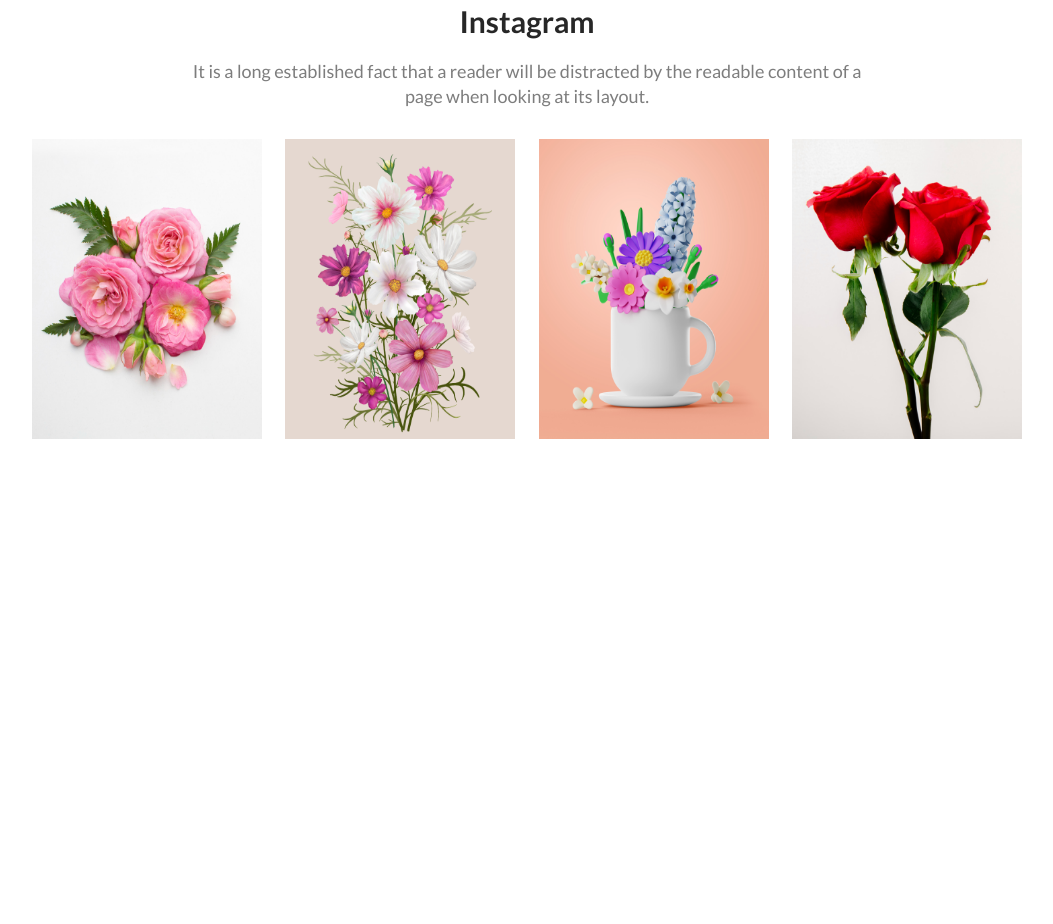
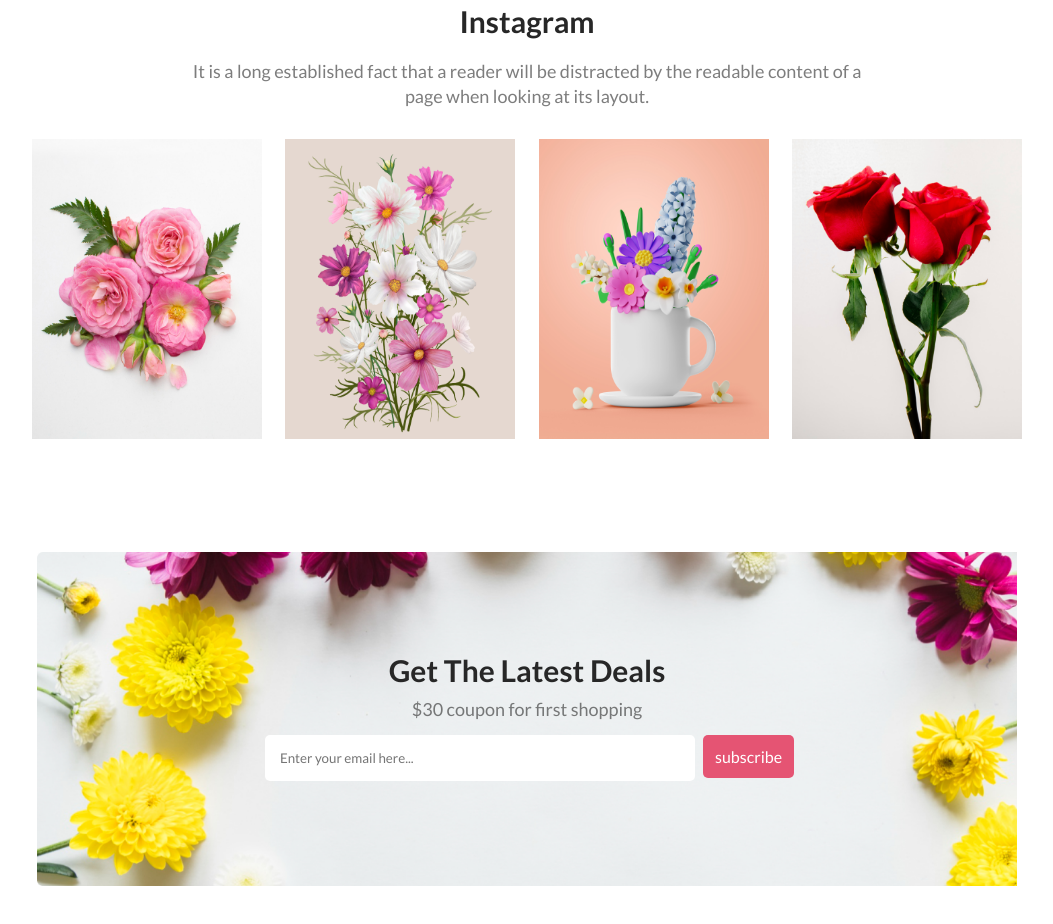
Before and after one commit to 7saffix/flowerShopAssignment, a plain HTML site: page index.html in a window 1280 px wide. Shown: the part 2177-3101 px from the top of the page, without its empty margins (113-1166 px from the left). Before the commit the page ends 2729 px from the top, so only its background shows below. Drawn offline with Linux system fonts and the light colour scheme.

Commit message:
done with subscribe section

```diff
--- a/index.html
+++ b/index.html
@@ -92,6 +92,14 @@
                 <img src="Flower Asset/Rectangle 6.png" alt="">
             </div>
         </section>
+
+        <!-- subscribe section  -->
+        <section class="subscribe-section">
+            <h1>Get The Latest Deals</h1>
+            <p>$30 coupon for first shopping</p>
+            <input type="email" placeholder="Enter your email here...">
+            <button>subscribe</button>
+        </section>
     </main>
 </body>
 </html>
--- a/style.css
+++ b/style.css
@@ -170,3 +170,38 @@ header {
     height: 300px;
     padding: 10px;
 }
+
+/* subscribe section style */
+.subscribe-section{
+    text-align: center;
+    background:url('Flower Asset/Rectangle 9.png');
+    background-size:cover;
+    margin :100px 150px;
+    padding: 100px;
+}
+.subscribe-section h1{
+    color: #272727;
+    font-size: 30px;
+}
+.subscribe-section p{
+    color: rgba(39, 39, 39, 0.60);
+    font-size: 18px;
+    padding: 10px;
+}
+.subscribe-section input{
+    width:400px;
+    padding: 15px;
+    margin: 5px;
+    border: none;
+    border-radius: 5px;
+    background: #FFF;
+}
+.subscribe-section button{
+    color: #FFF;
+    font-size: 16px;
+    padding: 12px;
+    border: none;
+    border-radius: 5px;
+    background: #E55473;
+
+}
```
